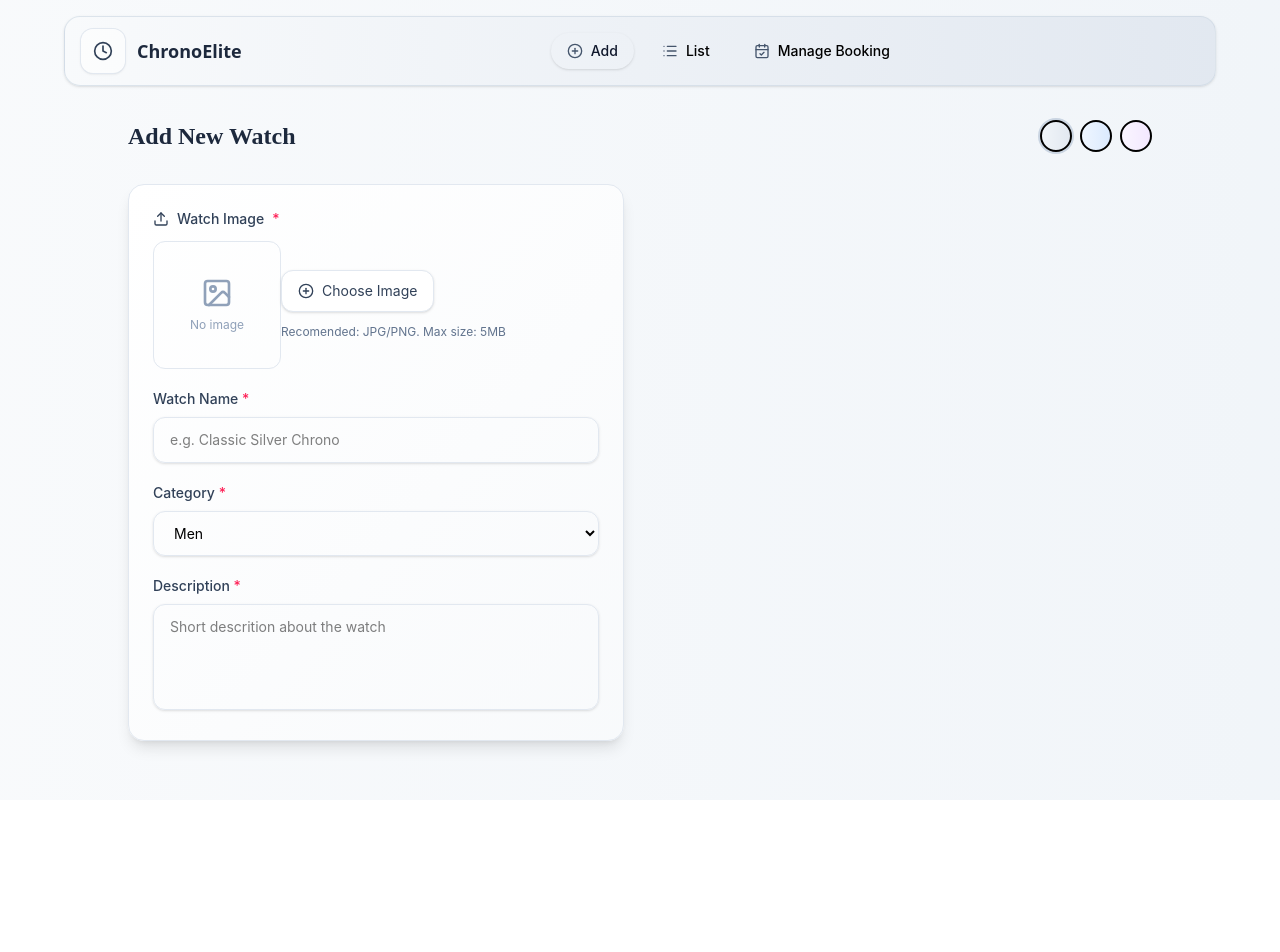
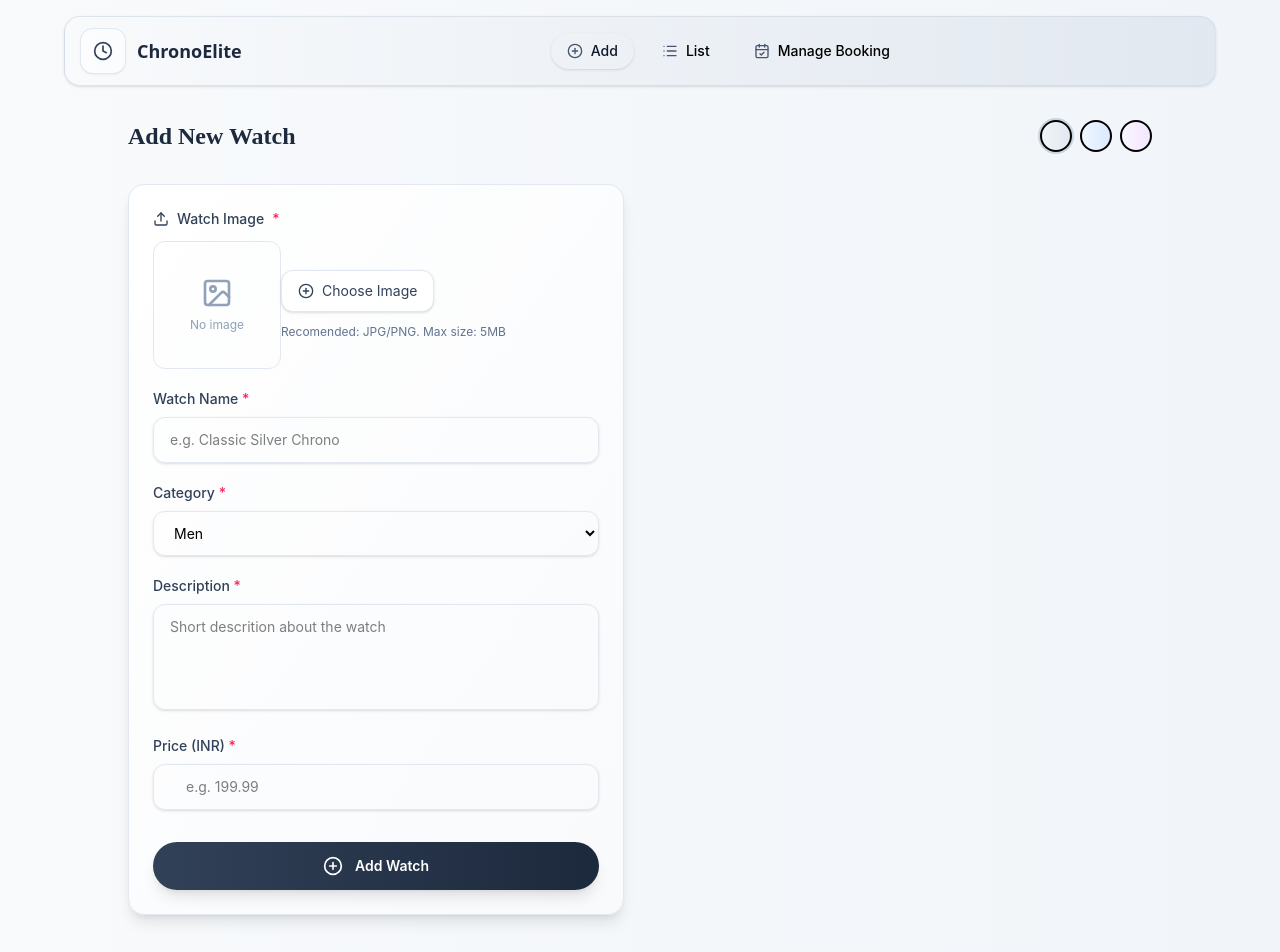
Before and after one commit to ChamalshaInduwara/E-Commerce, a React (Vite) app in the folder admin/: page / in a window 1280 px wide. Shown: the top 952 px of the page. Before the commit the page ends 800 px from the top, so only its background shows below. Built offline with nearby package versions, Linux system fonts and the light colour scheme.

Commit message:
Add price input field and update submit button in AddPage component

```diff
--- a/admin/src/components/AddPage.jsx
+++ b/admin/src/components/AddPage.jsx
@@ -7,7 +7,7 @@ import {
 } from "../assets/dummyStyles";
 import axios from "axios";
 import { toast, ToastContainer } from "react-toastify";
-import { Upload, Image, PlusCircle, Trash2 } from "lucide-react";
+import { Upload, Image, PlusCircle, Trash2, Plus } from "lucide-react";
 
 const AddPage = () => {
   const [imageFile, setImageFile] = useState(null);
@@ -248,6 +248,30 @@ const AddPage = () => {
                 disabled={loading}
                 ></textarea>
               </div>
+              <div>
+                <div className={classes.formLabelSimple}>
+                      Price (INR) <span className={classes.requiredStar}>*</span>
+                </div>
+                <div className={classes.priceInputContainer}>
+                  <input value={price} onChange={(e) => setPrice(e.target.value)}
+                    placeholder="e.g. 199.99"
+                    inputMode="decimal"
+                    className={classes.priceInput(theme)}
+                    required
+                    disabled={loading}
+                  />
+                </div>
+              </div>
+              <div className=" mt-3">
+                <button type="submit"
+                disabled={loading}
+                className={classes.submitButton(theme, loading)}>
+                  <PlusCircle className="w-5 h-5"/>
+                  <span className="text-sm">
+                    {loading ? "Adding..." : "Add Watch"}
+                  </span>
+                </button>
+              </div>
             </form>
         </div>
       </div>
```
